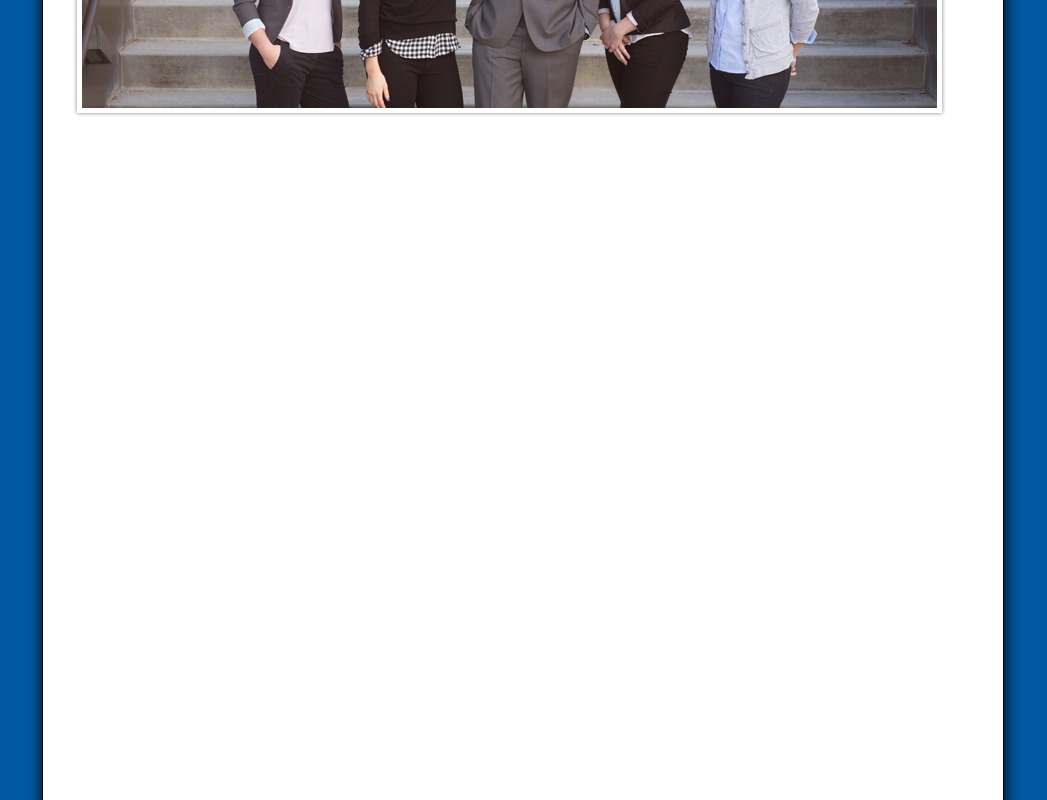
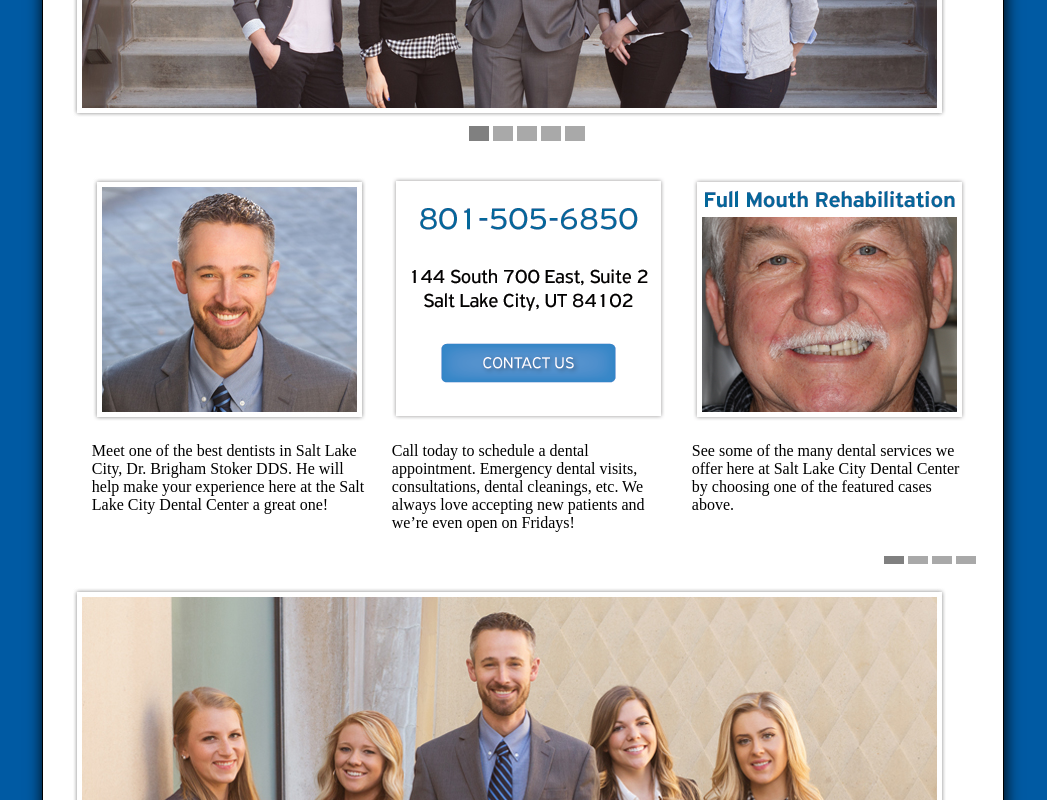
Before and after one commit to scottwo/SLCDentist, a plain HTML site: page Index.html in a window 1280 px wide. Shown: the part 400-1200 px from the top of the page, without its empty margins (117-1164 px from the left). Drawn offline with Linux system fonts and the light colour scheme.

Commit message:
Second commit, done for the night

```diff
--- a/Index.html
+++ b/Index.html
@@ -14,7 +14,7 @@
             <a href="" class="social-img">
                 <img src="Images/twitter.png" alt=""/>
             </a>
-            <a href="" class="social-img">
+            <a href="" class="social-img facebook">
                 <img src="Images/facebook.png" alt=""/>
             </a>
             <a href="" class="social-img">
@@ -57,10 +57,68 @@
                 <div>office</div>
                 <div>contact</div>
             </div>
-            <div class="carousel">
-                <img src="Images/Best-Dentist-in-Salt-Lake-City.jpg" alt=""/>
+
+        <div class="carousel">
+            <img src="Images/Best-Dentist-in-Salt-Lake-City.jpg" alt=""/>
+        </div>
+        <div class="nav-bar">
+            <div></div>
+            <div></div>
+            <div></div>
+            <div></div>
+            <div></div>
+        </div>
+        <br/>
+        <br/>
+        <br/>
+        <div class="three-frames">
+            <div class="frame">
+                <div class="image">
+                    <img src="Images/Dentist-in-Salt-Lake-City.jpg" alt=""/>
+                </div>
+                <div class="text">
+                    <p>
+                        Meet one of the best dentists in Salt Lake City, Dr. Brigham Stoker DDS. He will help make
+                        your experience here at the Salt Lake City Dental Center a great one!
+                    </p>
+                </div>
+            </div>
+            <div class="frame">
+                <div class="image">
+                    <img src="Images/Salt-Lake-Dentist-Contact.png" alt=""/>
+                </div>
+                <div class="text">
+                    <p>
+                        Call today to schedule a dental appointment. Emergency dental visits, consultations,
+                        dental cleanings, etc. We always love accepting new patients and we’re even open on Fridays!
+                    </p>
+                </div>
+            </div>
+            <div class="frame">
+                <div class="image">
+                    <img src="Images/Full-Mouth-Rehabilitation-in-Salt-Lake-City1.png" alt=""/>
+                </div>
+                <div class="text">
+                    <p>
+                        See some of the many dental services we offer here at Salt Lake City Dental Center by
+                        choosing one of the featured cases above.
+                    </p>
+                </div>
             </div>
         </div>
+        <div class="nav-bar small-nav">
+            <div></div>
+            <div></div>
+            <div></div>
+            <div></div>
+        </div>
+        <div class="cosmetic">
+            <a href="">
+                <img src="Images/Salt-Lake-Cosmetic-Dentist-and-Staff.jpg" alt=""/>
+            </a>
+        </div>
+        <iframe src="https://www.youtube.com/embed/7FRccHMF32s" width="800" height="500" ;></iframe>
+    </div>
     </div>
 </body>
 </html>
--- a/Styles.css
+++ b/Styles.css
@@ -35,12 +35,15 @@ header div {
 
 .social-img img {
     padding-right: 3px;
-    position: relative;
+}
+
+.facebook {
+    padding-top: -5px;
 }
 
 .main {
     width: 960px;
-    height: 1200px;
+    height: 2000px;
     background-color: white;
     border: solid black 1px;
     -webkit-box-shadow:  1px 1px 15px black;
@@ -59,7 +62,6 @@ header div {
     display: inline-block;
     margin: auto;
     vertical-align: middle;
-
 }
 
 .main-nav {
@@ -91,3 +93,53 @@ header div {
     color: #0063ab;
     font-size: 20px;
 }
+
+.nav-bar {
+    display: inline-block;
+    position: relative;
+    left: 44%
+}
+
+.nav-bar div {
+    background-color: darkgrey;
+    width: 20px;
+    height: 15px;
+}
+
+.nav-bar div:first-child {
+    background-color: grey;
+}
+
+.three-frames {
+    display: inline-block;
+    width: 100%;
+    margin: auto;
+}
+
+.three-frames div {
+    width: 276px;
+    margin: auto;
+}
+
+.frame {
+    height: 371px;
+    padding-left: 20px;
+}
+
+.small-nav {
+    left: 90%;
+}
+
+.small-nav div {
+    height: 8px;
+}
+
+.cosmetic {
+    display: block;
+    margin: auto;
+    padding-top: 20px;
+}
+
+iframe {
+    left: 10%;
+}
```
Also changed, not shown: Images/Dentist-in-Salt-Lake-City.jpg (added), Images/Full-Mouth-Rehabilitation-in-Salt-Lake-City1.png (added), Images/Salt-Lake-Cosmetic-Dentist-and-Staff.jpg (added), Images/Salt-Lake-Dentist-Contact.png (added).
